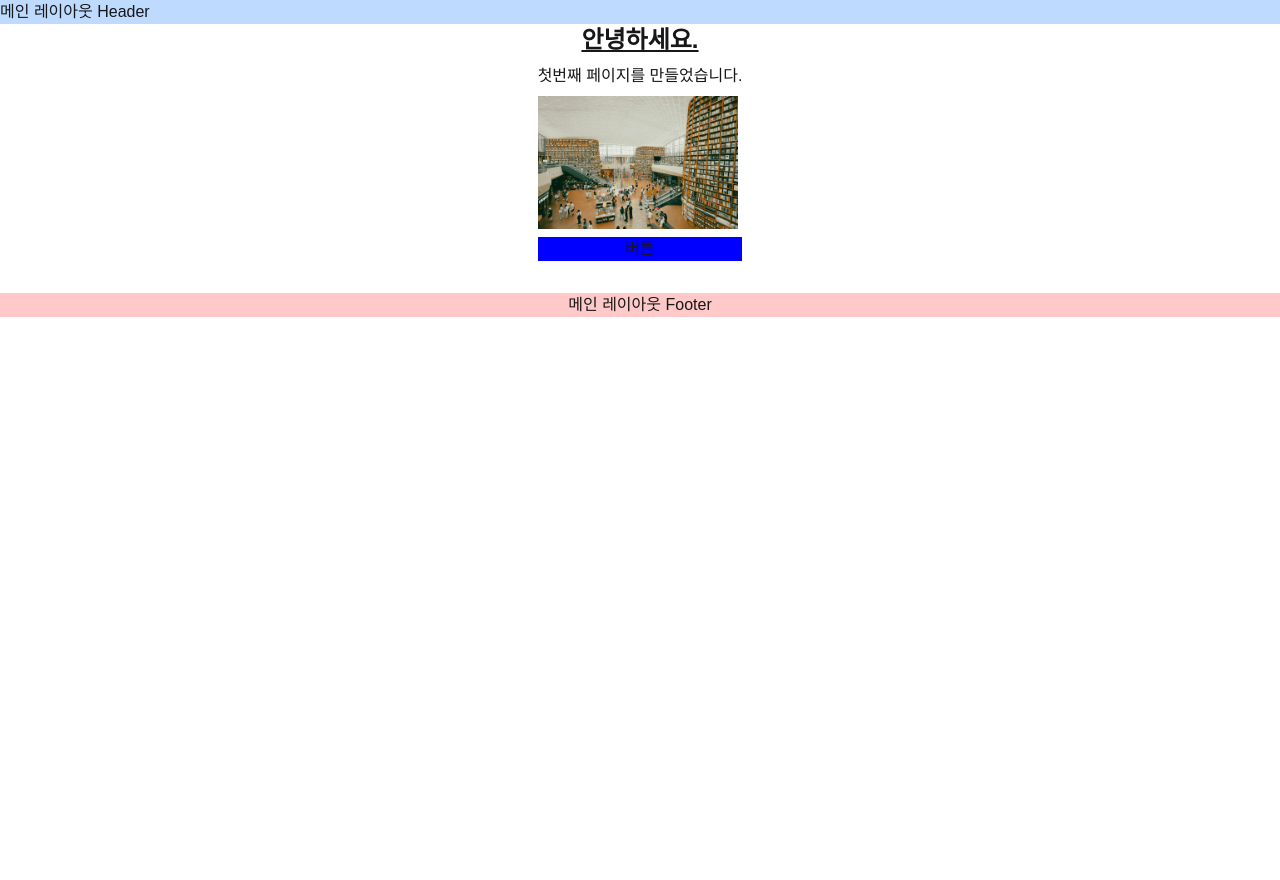
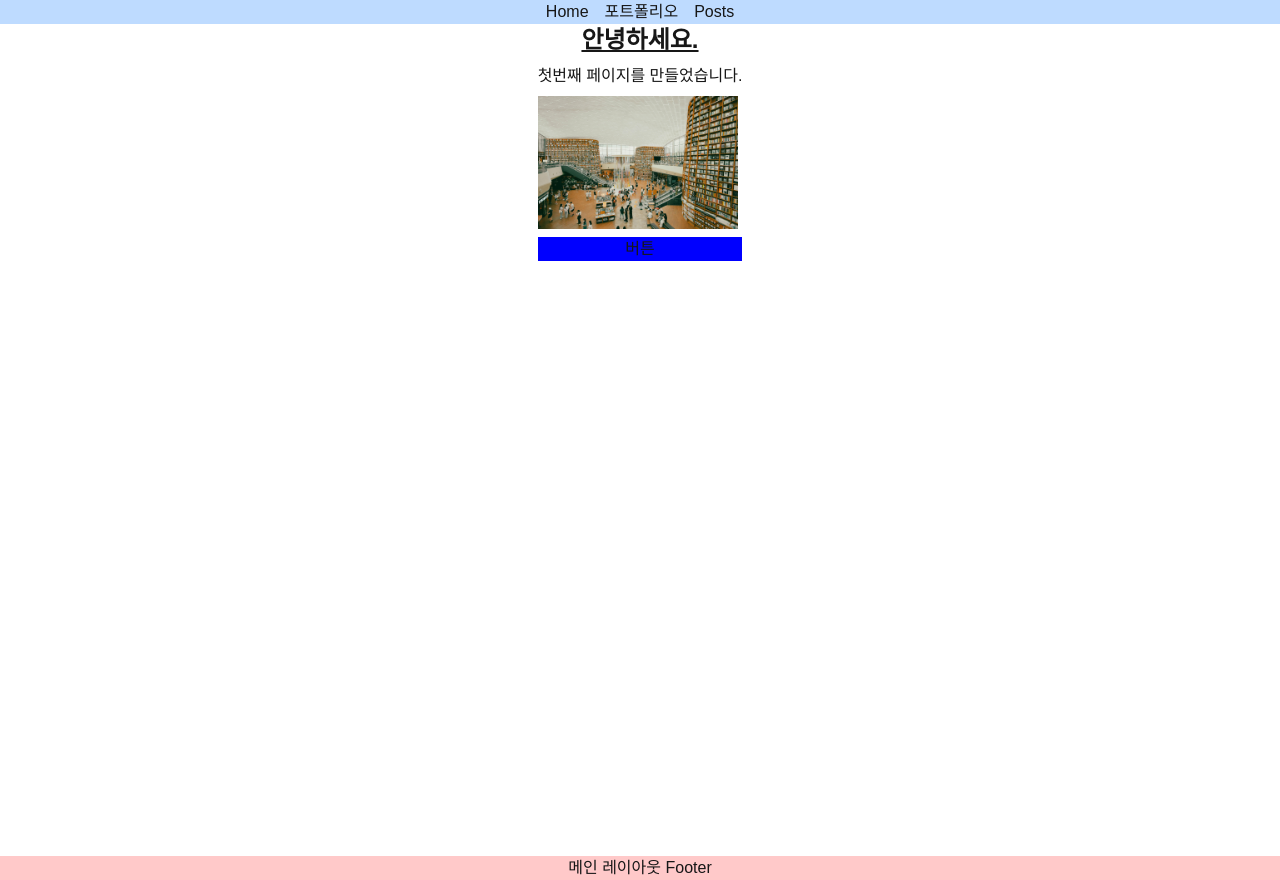
Before and after one commit to WooRung/shinhan6-nextjs, a Next.js app: page / in a window 1280 px wide. Before the commit the page ends 800 px from the top, so only its background shows below. Built offline with nearby package versions, Linux system fonts and the light colour scheme.

Commit message:
router, link

```diff
--- a/next.config.ts
+++ b/next.config.ts
@@ -4,7 +4,8 @@ const nextConfig: NextConfig = {
   /* config options here */
   reactStrictMode: false,
 
-  output: "export",
+  //   output: "export",
+  //   output: "standalone",
 };
 
 export default nextConfig;
--- a/src/app/(main)/layout.tsx
+++ b/src/app/(main)/layout.tsx
@@ -1,5 +1,7 @@
 // /app/(main)/layout.tsx
 // -> /app/(main) 아래 존재하는 모든 페이지들이 공유할 레이아웃
+
+import MyNavbar from "@/components/layouts/MyNavbar/MyNavbar";
 
 type MainLayoutProps = {
   children: React.ReactNode;
@@ -8,8 +10,8 @@ type MainLayoutProps = {
 export default function MainLayout({ children }: MainLayoutProps) {
   return (
     <div>
-      <div className="bg-blue-200">메인 레이아웃 Header</div>
-      {children}
+      <MyNavbar />
+      <main className="min-h-screen">{children}</main>
       <div className="mt-8 text-center bg-red-200">메인 레이아웃 Footer</div>
     </div>
   );
--- /dev/null
+++ b/src/components/layouts/MyNavbar/MyNavbar.tsx
@@ -0,0 +1,30 @@
+"use client";
+import Link from "next/link";
+
+import { useRouter } from "next/navigation";
+
+export default function MyNavbar() {
+  const router = useRouter();
+  return (
+    <div className="bg-blue-200">
+      <ul className="flex justify-center gap-4 items-center">
+        <li>
+          <Link href="/">Home</Link>
+        </li>
+        <li>
+          {/* <Link href="/portfolio">포트폴리오</Link> */}
+          <div
+            onClick={() => {
+              router.push("/portfolio");
+            }}
+          >
+            포트폴리오
+          </div>
+        </li>
+        <li>
+          <Link href="/posts">Posts</Link>
+        </li>
+      </ul>
+    </div>
+  );
+}
```
Also changed, not shown: src/app/(main)/(albums)/server-albums/[albumId]/page.tsx (+12 -0 lines), 1 other file (tests, documents, lock files or other folders).
